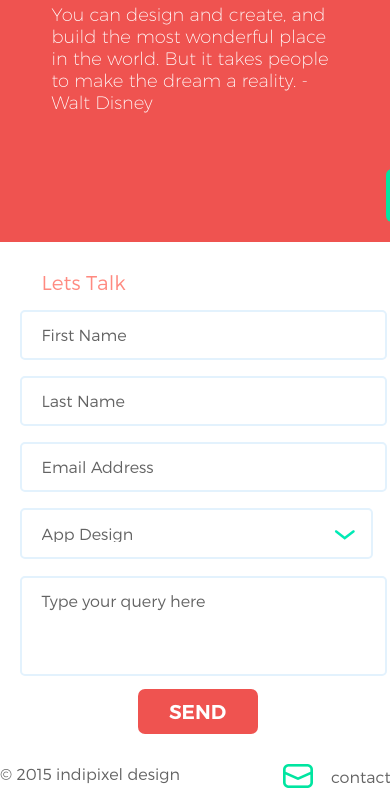
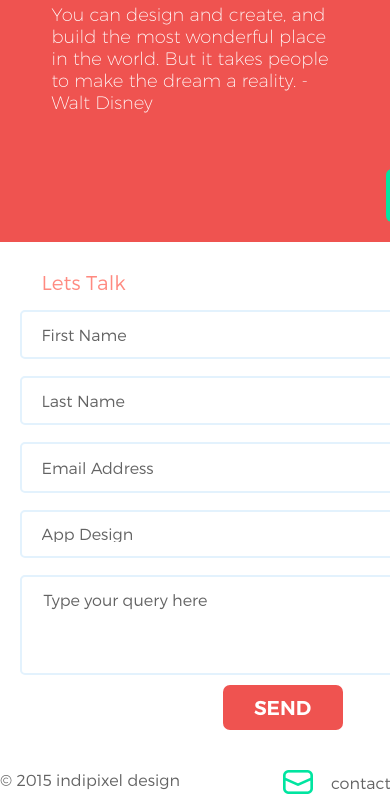
Before and after one commit to Axent13/intern-maket-2, a plain HTML site: page index.html in a window 390 px wide. Shown: the part 286-1080 px from the top of the page. Drawn offline with Linux system fonts and the light colour scheme; a web font is replaced by a local one.

Commit message:
#2 Формы флексами

```diff
--- a/style.css
+++ b/style.css
@@ -332,6 +332,10 @@ body {
 }
 .lets-talk-form {
     padding: 16px 0 0 32px;
+    width: 521px;
+    display: flex;
+    flex-wrap: wrap;
+    justify-content: space-between;
 }
 @media only screen and (max-width: 640px){
     .lets-talk-form {
@@ -354,18 +358,20 @@ body {
     text-transform: capitalize;
     font-size: 16px;
     width: 216px;
-    padding: 13px 10px 14px 20px;
+    min-height: 45px;
+    margin-bottom: 17px;
+    padding: 0 10px 0 20px;
     border-radius: 5px;
     border: 2px solid #e3f2fd;
-    margin-bottom: 16px;
 }
 .input-lastname {
     color: #636363;
     text-transform: capitalize;
     font-size: 16px;
     width: 204px;
-    margin-left: 17px;
-    padding: 13px 10px 14px 32px;
+    min-height: 45px;
+    margin-bottom: 17px;
+    padding: 0 10px 0 32px;
     border-radius: 5px;
     border: 2px solid #e3f2fd;
 }
@@ -373,7 +379,9 @@ body {
     color: #636363;
     font-size: 16px;
     width: 216px;
-    padding: 13px 10px 14px 20px;
+    min-height: 47px;
+    margin-bottom: 17px;
+    padding: 0 10px 0 20px;
     border-radius: 5px;
     border: 2px solid #e3f2fd;
 }
@@ -382,9 +390,8 @@ body {
     text-transform: capitalize;
     font-size: 16px;
     width: 250px;
-    height: 51px;
-    margin-left: 17px;
-    padding: 9px 50px 9px 33px;
+    margin-bottom: 17px;
+    padding: 0 10px 0 33px;
     border-radius: 5px;
     border: 2px solid #e3f2fd;
     -webkit-appearance: none;
@@ -395,11 +402,10 @@ body {
 .textarea-query {
     color: #636363;
     font-size: 16px;
-    height: 69px;
-    width: 485px;
-    margin-top: 17px;
-    padding: 13px 10px 14px 20px;
+    min-height: 83px;
+    width: 484px;
     border-radius: 5px;
+    padding: 13px 10px 0 22px;
     border: 2px solid #e3f2fd;
     resize: none;
 }
@@ -409,16 +415,13 @@ body {
     }
     .input-lastname {
         width: 95%;
-        margin-left: 0;
-        padding: 13px 10px 14px 20px;
+        padding: 0 10px 0 20px;
     }
     .input-email {
         width: 95%;
-        margin-top: 16px;
     }
     .select-app-design {
         width: 100.7%;
-        margin: 16px 0 0 0;
         padding: 13px 0 14px 20px;
         background: url("img/select-arrow.png") 95% 20px no-repeat;
     }
@@ -435,10 +438,10 @@ option:disabled {
     text-transform: uppercase;
     cursor: pointer;
     border: none;
-    margin: 12px 0 0 402px;
-    padding: 0 0 0 0;
+    margin: 15px 0 0 402px;
+    padding: 0;
     width: 120px;
-    height: 45px;
+    min-height: 45px;
     border-radius: 7px;
     background-color: #ef5350;
 }
```
Also changed, not shown: index.html (+0 -3 lines).
